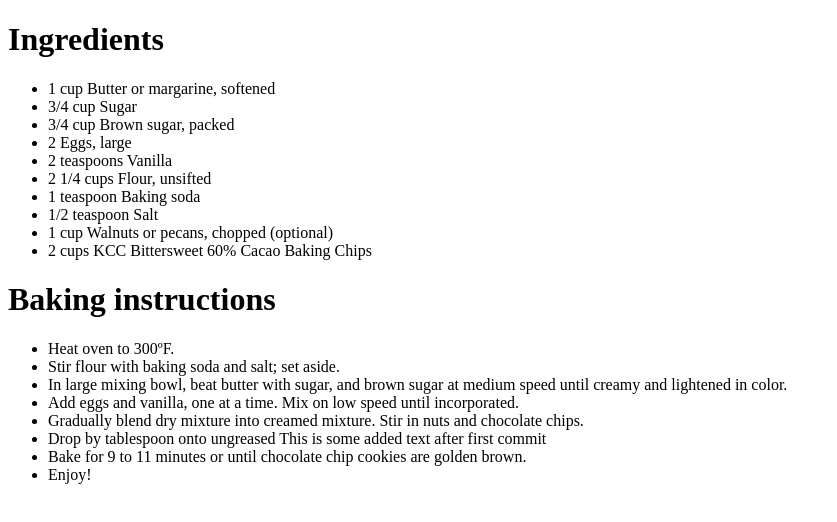
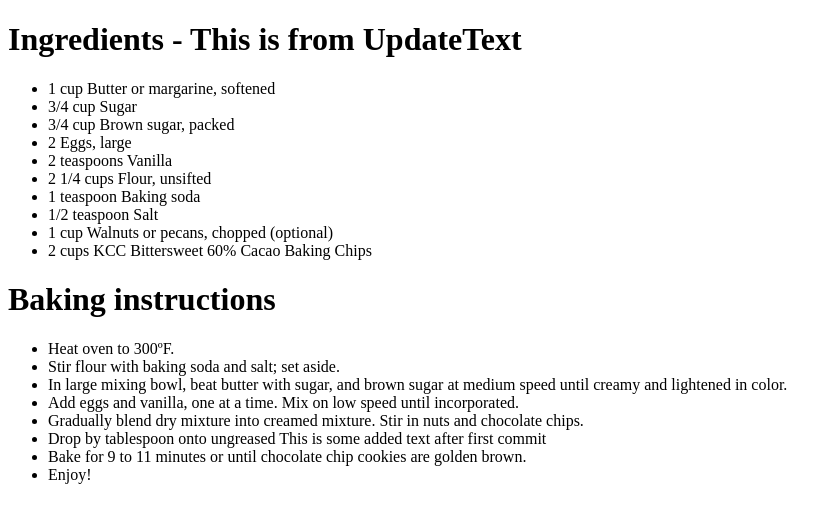
Before and after one commit to skm08/test-repo-kevin, a plain HTML site: page secret recipe.htm in a window 1280 px wide. Shown: the whole page, without its empty margins (0-837 px from the left). Drawn offline with Linux system fonts and the light colour scheme.

Commit message:
first UpdateText on line 4

```diff
--- a/secret recipe.htm
+++ b/secret recipe.htm
@@ -1,7 +1,7 @@
 <!DOCTYPE html>
 <html>
   <body>
-    <h1>Ingredients</h1>
+    <h1>Ingredients - This is from UpdateText</h1>
     <ul>
       <li>1 cup Butter or margarine, softened</li>
       <li>3/4 cup Sugar</li>
```
